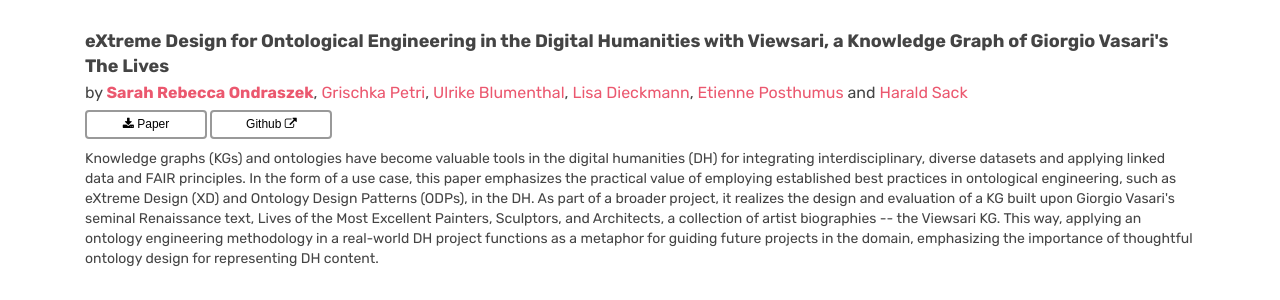
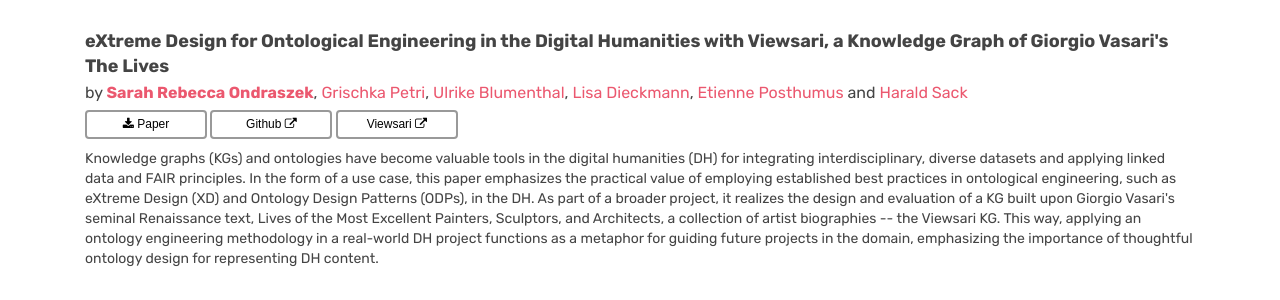
Before and after one commit to SemDH/semdh.github.io, a Jekyll site: the page built from accepted-papers.html, in a window 1280 px wide. Shown: the part 1480-1780 px from the top of the page. Built offline with Jekyll 4.4.1, drawn with Linux system fonts in a browser that asks for light colours.

Commit message:
viewsari

```diff
--- a/accepted-papers.html
+++ b/accepted-papers.html
@@ -106,6 +106,9 @@
             </a>
               <a href="https://github.com/ISE-FIZKarlsruhe/viewsari-kg/tree/main" target="_blank">
                 <button type="button" class="btn std-btn-papers btn-sm btn-papers btn-rounded">Github <i class="fa fa-external-link icons"></i></button>
+              </a>
+              <a href="https://viewsari.ise.fiz-karlsruhe.de/" target="_blank">
+                <button type="button" class="btn std-btn-papers btn-sm btn-papers btn-rounded">Viewsari <i class="fa fa-external-link icons"></i></button>
               </a>
                 <div class="card-papers card-body">
                   Knowledge graphs (KGs) and ontologies have become valuable tools in the digital humanities (DH) for integrating interdisciplinary, diverse datasets and applying linked data and FAIR principles. In the form of a use case, this paper emphasizes the practical value of employing established best practices in ontological engineering, such as eXtreme Design (XD) and Ontology Design Patterns (ODPs), in the DH. As part of a broader project, it realizes the design and evaluation of a KG built upon Giorgio Vasari's seminal Renaissance text, Lives of the Most Excellent Painters, Sculptors, and Architects, a collection of artist biographies -- the Viewsari KG. This way, applying an ontology engineering methodology in a real-world DH project functions as a metaphor for guiding future projects in the domain, emphasizing the importance of thoughtful ontology design for representing DH content.
```
